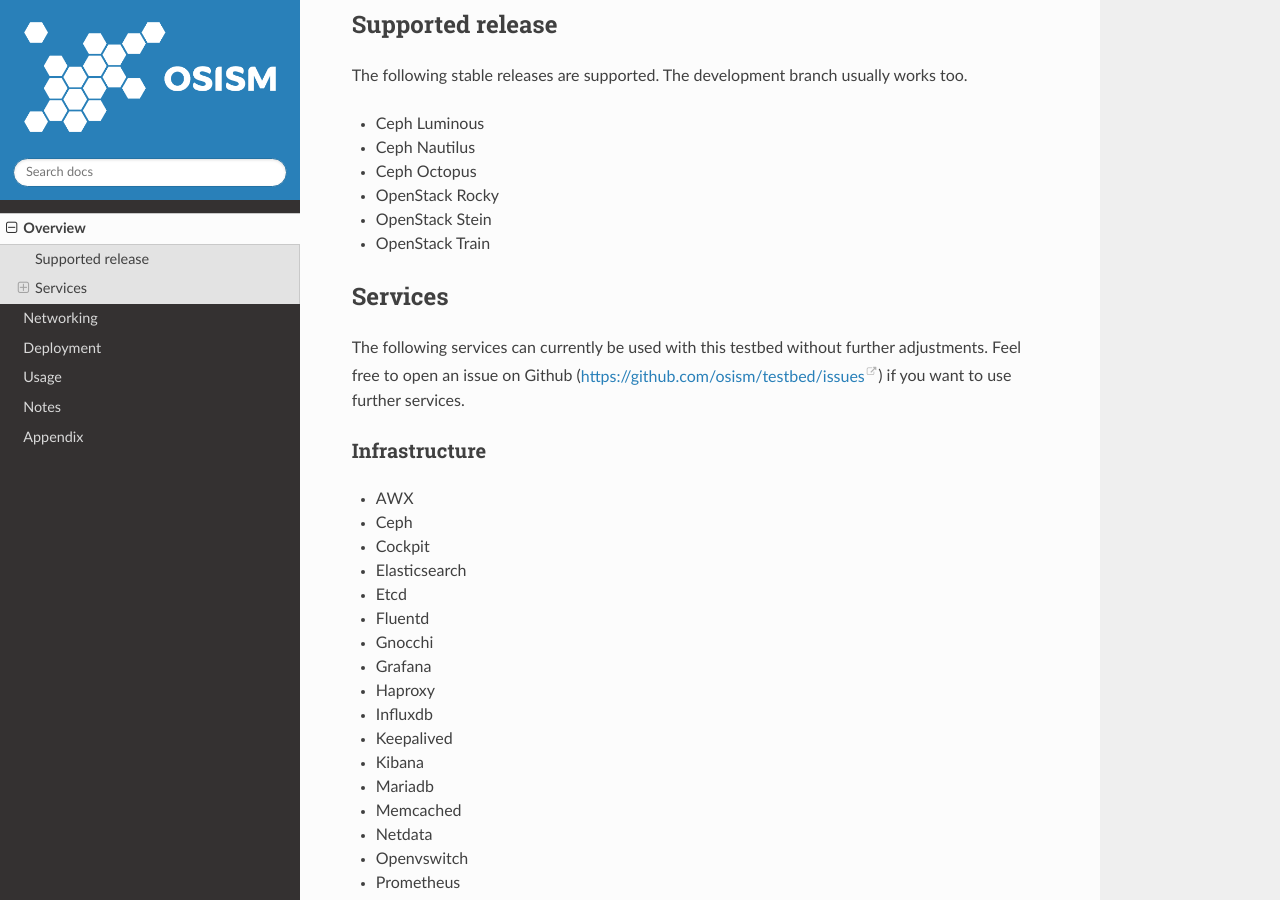
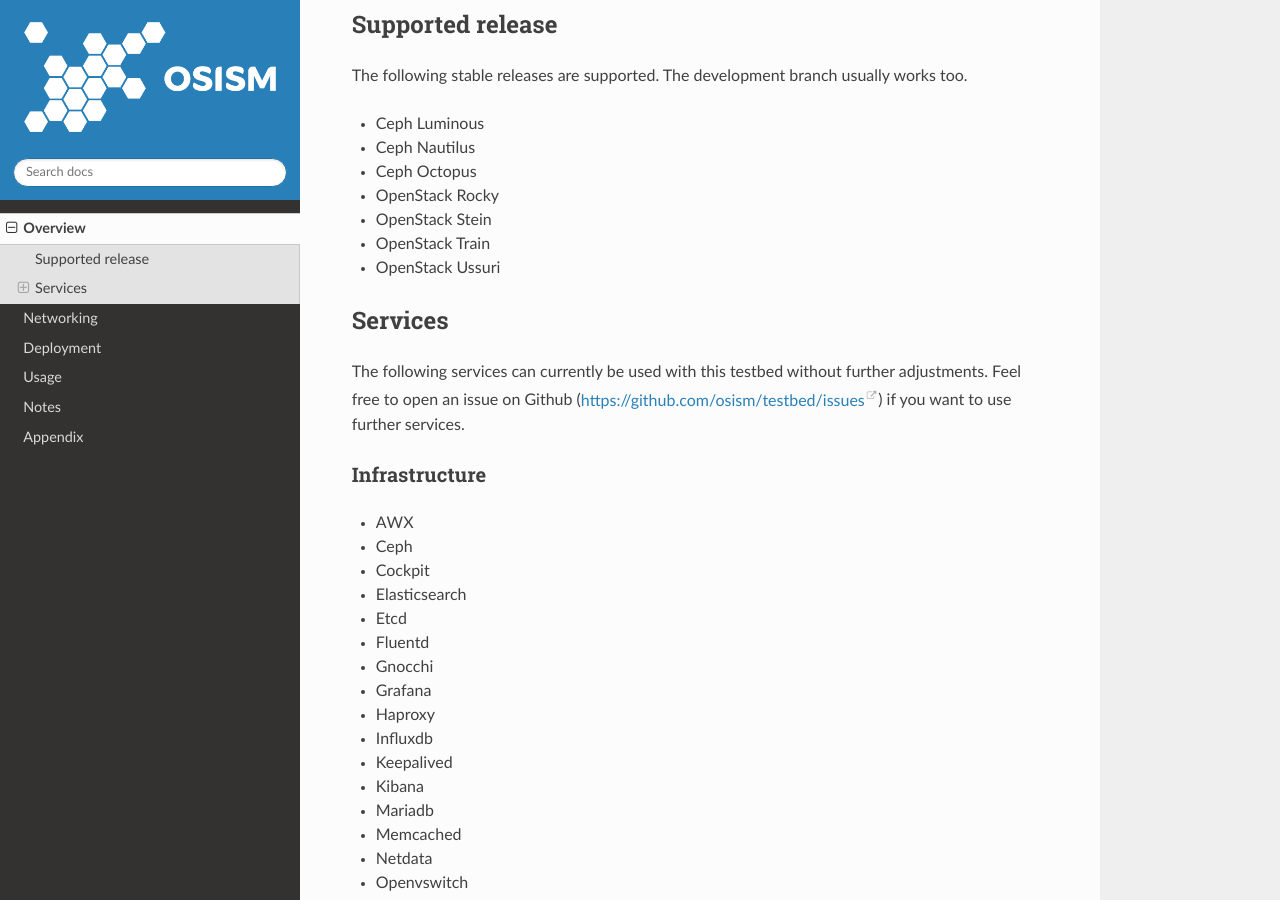
Before and after one commit to osism/testbed, a Sphinx documentation site: the page built from docs/source/overview.rst, in a window 1280 px wide and 900 px high, scrolled down 1343 px. Built offline with Sphinx 7.4.7 and the Read the Docs theme 2.0.0, drawn with Linux system fonts in a browser that asks for light colours.

Commit message:
Add ussuri to the list of supported OpenStack releases (#223)
Ussuri will be the default of the testbed later.

Closes #200

```diff
--- a/docs/source/overview.rst
+++ b/docs/source/overview.rst
@@ -26,6 +26,7 @@
 * OpenStack Rocky
 * OpenStack Stein
 * OpenStack Train
+* OpenStack Ussuri
 
 Services
 ========
```
Also changed, not shown: 1 other file.
